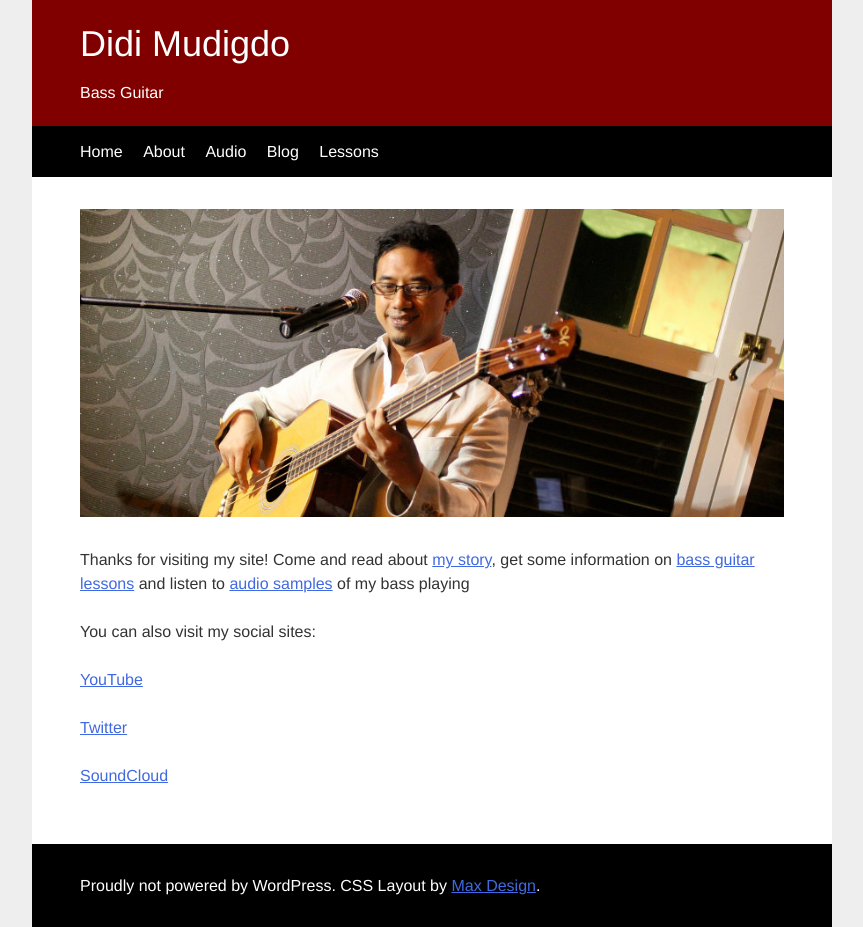
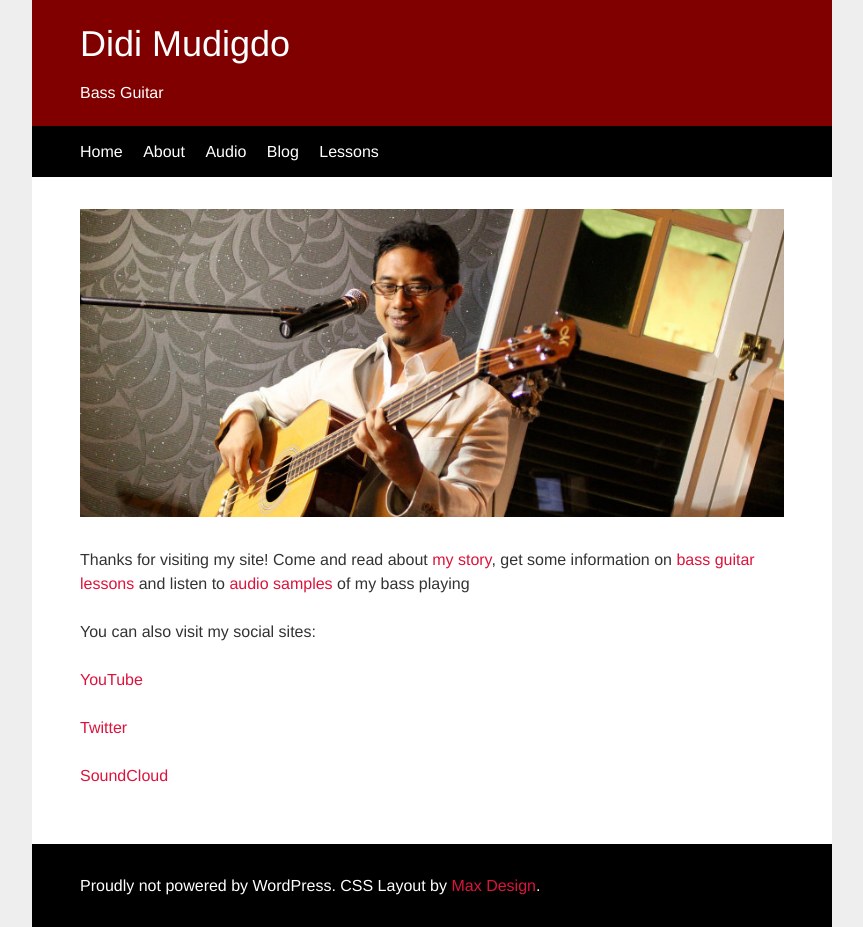
Before and after one commit to didijazz/didijazz.github.io, a Jekyll site: the page built from index.html, in a window 1280 px wide. Shown: the whole page, without its empty margins (208-1071 px from the left). Built offline with Jekyll 4.4.1, drawn with Linux system fonts in a browser that asks for light colours.

Commit message:
Edited css, same as jazzpianovocals.didi.com.au

```diff
--- a/css/main.css
+++ b/css/main.css
@@ -63,10 +63,10 @@ th, td
 	border-bottom: 1px solid #ddd;
 }
 
-a:link { color: royalblue; }
-a:visited { color: purple; }
+a:link { color: Crimson; text-decoration: none; }
+a:visited { color: Crimson; text-decoration: none; }
 a:focus { color: black; }
-a:hover { color: green; }
+a:hover { color: gold; }
 a:active { color: red; }
 
 /* -----------------------
@@ -142,7 +142,7 @@ Nav
 .nav a:hover
 {
 	color: white;
-	background-color: green;
+	background-color: maroon;
 }
 
 .nav a:active
```
